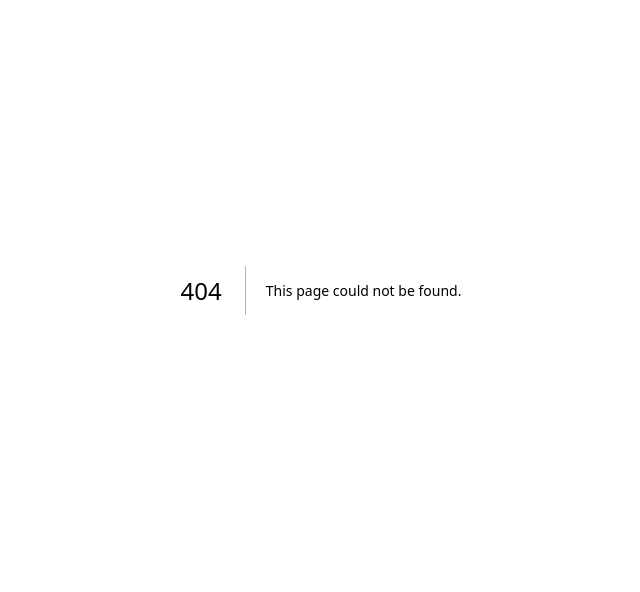
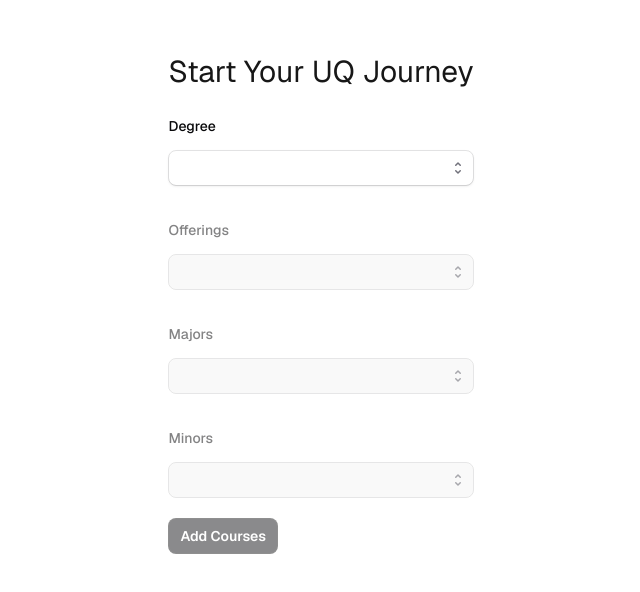
Before and after one commit to UQRoadmap/uq-roadmap, a Next.js app in the folder frontend/: page /start in a window 1280 px wide. Before the commit this address had no page. Shown: the part 110-702 px from the top of the page, without its empty margins (319-959 px from the left). Built offline with nearby package versions, Linux system fonts and the light colour scheme.

Commit message:
Adds degree setup page

```diff
--- /dev/null
+++ b/frontend/app/start/major-comp.tsx
@@ -0,0 +1,22 @@
+"use client"
+import { useState } from "react";
+
+import { Field, Label } from '@/components/fieldset'
+import { Select } from '@/components/select'
+
+export default function MajorSelect({name, options, disabled}) {
+  return (
+    <Field disabled={disabled}>
+        <Label>{name}</Label>
+        <Select
+            name="commencement-date"
+        >
+          {options?.map((option) => (
+            <option key={option} value={option}>
+              {option}
+            </option>
+        ))}
+        </Select>
+    </Field>
+  )
+}
--- /dev/null
+++ b/frontend/app/start/page.tsx
@@ -0,0 +1,102 @@
+"use client"
+import { useState } from "react";
+import { useRouter } from "next/navigation";
+
+import { Description, Field, FieldGroup, Fieldset, Label, Legend } from '@/components/fieldset'
+import { Combobox, ComboboxLabel, ComboboxOption } from '@/components/combobox'
+import { Select } from '@/components/select'
+import { Button } from '@/components/button'
+
+import MajorSelect from './major-comp'
+
+const degrees = [
+    {
+        name: "Bachelor of Software Engineering",
+        majors: [
+            "Design",
+        ],
+        minors: [
+            "Data Science",
+        ],
+        offerings: [
+            "20",
+            "21",
+            "22",
+            "23",
+            "24",
+            "25",
+            "26",
+        ],
+    },
+    {
+        name: "Bachelor of Computer Science",
+        majors: [
+            "Design",
+            "Programming Languages",
+        ],
+        offerings: [
+            "20",
+            "21",
+            "22",
+            "23",
+            "24",
+            "25",
+            "26",
+        ],
+    },
+];
+
+export default function Home() {
+  const [selectedDegree, setSelectedDegree] = useState(null);
+  const router = useRouter();
+
+  const handleClick = () => {
+    if (selectedDegree) {
+      router.push("/courses"); // redirect to new page
+    }
+  };
+  return (
+    <div className="font-sans grid grid-rows-[20px_1fr_20px] items-center justify-items-center min-h-screen p-8 pb-20 gap-16 sm:p-20">
+        <form action="/make_plan" method="POST" />
+        {/* ... */}
+        <Fieldset>
+            <h1 className="text-3xl"> Start Your UQ Journey </h1>
+            <FieldGroup>
+                <Field>
+                    <Label> Degree </Label>
+                    <Combobox
+                        name="degree"
+                        options={degrees}
+                        displayValue={(degree) => degree?.name}
+                        aria-label="Your degree"
+                        value={selectedDegree}
+                        onChange={setSelectedDegree}
+                    >
+                        {degree => (
+                            <ComboboxOption value={degree}>
+                                <ComboboxLabel>{degree.name}</ComboboxLabel>
+                            </ComboboxOption>
+                        )}
+                    </Combobox>
+                </Field>
+                <MajorSelect
+                    name="Offerings"
+                    options={selectedDegree?.offerings}
+                    disabled={!selectedDegree}
+                />
+                <MajorSelect
+                    name="Majors"
+                    options={selectedDegree?.majors}
+                    disabled={!selectedDegree || !selectedDegree.majors}
+                />
+                <MajorSelect
+                    name="Minors"
+                    options={selectedDegree?.minors}
+                    disabled={!selectedDegree || !selectedDegree.minors}
+                />
+            </FieldGroup>
+            <Button className="mt-5" disabled={!selectedDegree} onClick={handleClick}> Add Courses </Button>
+        </Fieldset>
+    </div>
+  )
+}
```
